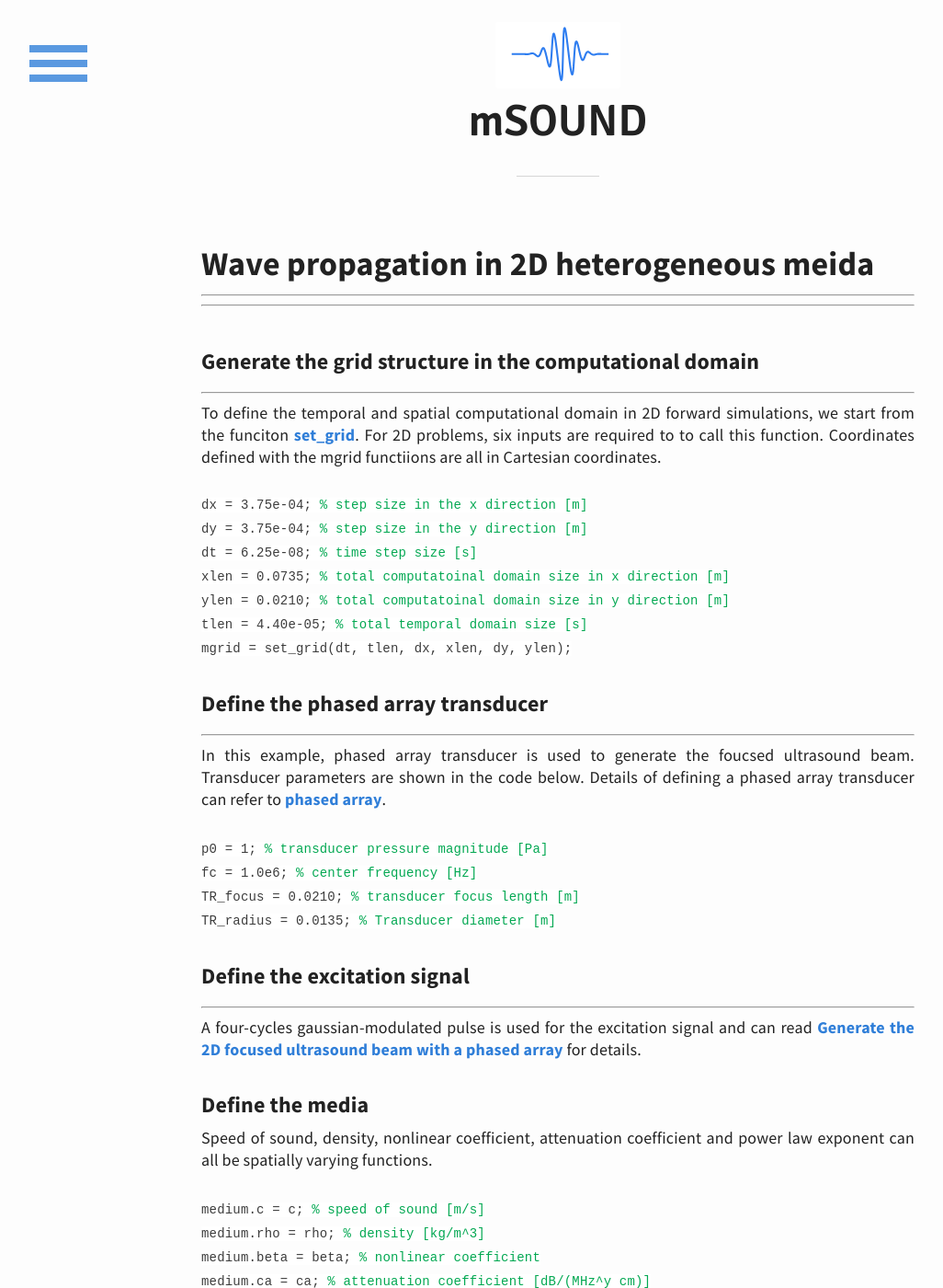
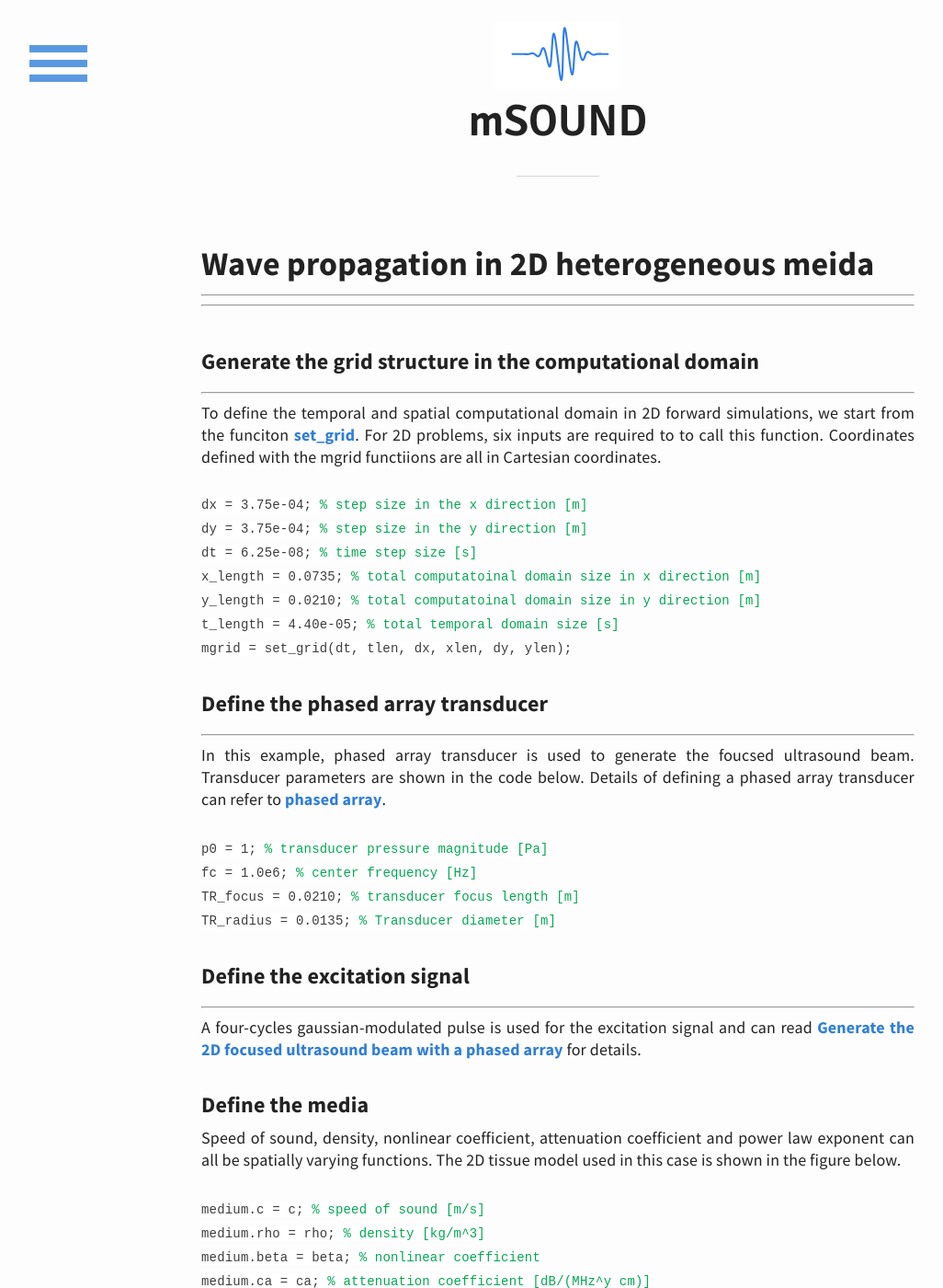
Before and after one commit to m-SOUND/mSOUND, a Jekyll site: the page built from _posts/2019-02-18-Wave_propagation_in_2D_heterogeneous_media.html, in a window 1280 px wide and 1400 px high. Shown: the whole window at 92% size, without its empty margins (33-1059 px from the left). Built offline with Jekyll 4.4.1, drawn with Linux system fonts in a browser that asks for light colours; some of the changed text lies outside the part shown.

Commit message:
Update 2019-02-18-Wave_propagation_in_2D_heterogeneous_media.html

```diff
--- a/_posts/2019-02-18-Wave_propagation_in_2D_heterogeneous_media.html
+++ b/_posts/2019-02-18-Wave_propagation_in_2D_heterogeneous_media.html
@@ -17,9 +17,9 @@ To define the temporal and spatial computational domain in 2D forward simulation
 <br>dy = 3.75e-04;         <font color="#03a852"> %  step size in the y direction [m]</font>
 <br>dt = 6.25e-08;         <font color="#03a852"> %  time step size [s]</font>
 
-<br>xlen = 0.0735;         <font color="#03a852"> % total computatoinal domain size in x direction [m]</font>
-<br>ylen = 0.0210;         <font color="#03a852"> % total computatoinal domain size in y direction [m]</font>
-<br>tlen = 4.40e-05;       <font color="#03a852"> % total temporal domain size [s]</font>
+<br>x_length = 0.0735;         <font color="#03a852"> % total computatoinal domain size in x direction [m]</font>
+<br>y_length = 0.0210;         <font color="#03a852"> % total computatoinal domain size in y direction [m]</font>
+<br>t_length = 4.40e-05;       <font color="#03a852"> % total temporal domain size [s]</font>
 <br>mgrid = set_grid(dt, tlen, dx, xlen, dy, ylen);
 </code>
  <br>
@@ -56,6 +56,7 @@ A four-cycles gaussian-modulated pulse is used for the excitation signal and can
 <h6>Define the media</h6>
 <p>
  Speed of sound, density, nonlinear coefficient, attenuation coefficient and power law exponent can all be spatially varying functions.
+ The 2D tissue model used in this case is shown in the figure below.
  <code>
   <br>
   <br>medium.c    = c;         <font color="#03a852">% speed of sound [m/s]</font>
```
Also changed, not shown: other parts of _posts/2019-02-18-Wave_propagation_in_2D_heterogeneous_media.html (+1 -1 lines).
